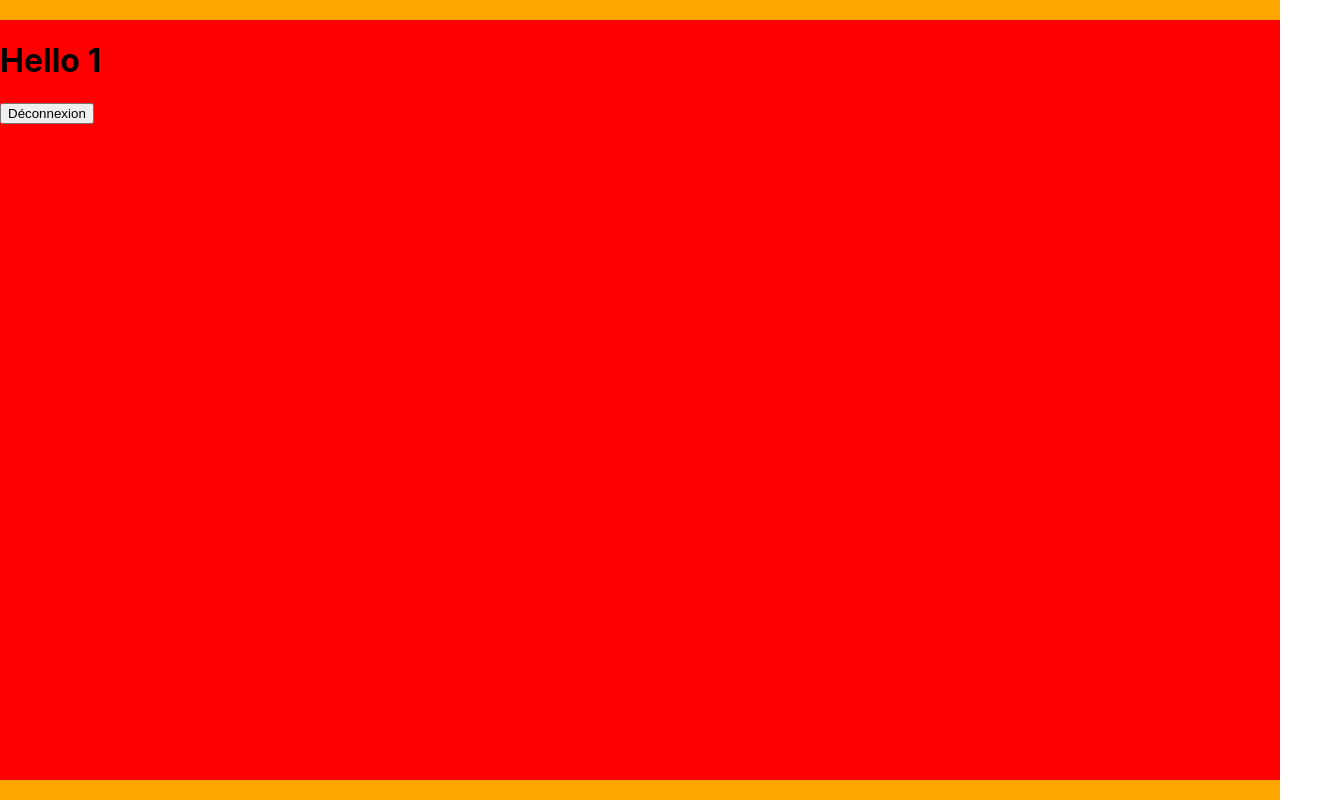
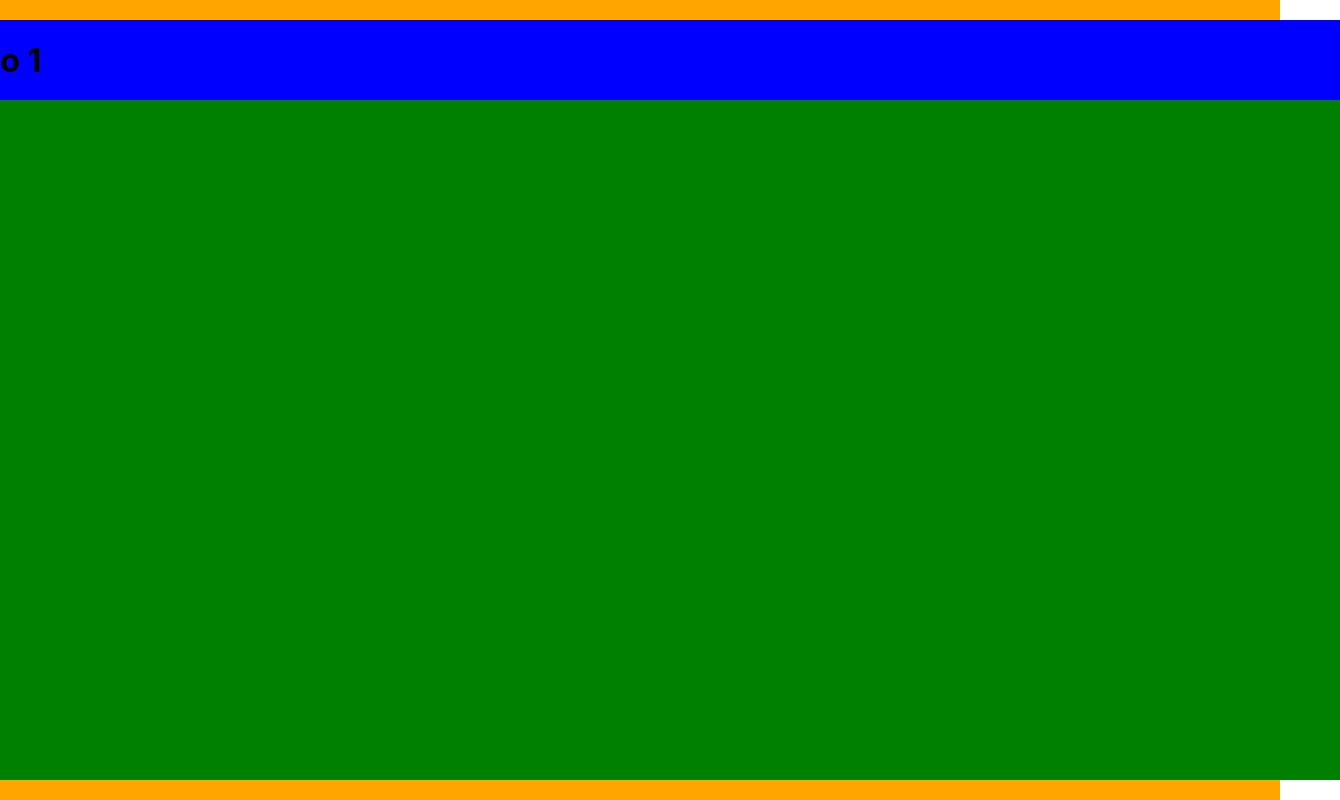
Before and after one commit to didierLaPasserelle/crazee-burger, a React (Create React App) app: page /order/1 in a window 1280 px wide. Shown: the whole page, 1340 px wide, since content can reach past the window. Built offline with nearby package versions, Linux system fonts and the light colour scheme.

Commit message:
F04: ORDER> Layout > Add navbar and main

```diff
--- a/src/components/pages/order/OrderPage.js
+++ b/src/components/pages/order/OrderPage.js
@@ -13,10 +13,13 @@
   return (
     <OrderPageStyled>
         <div className = "container">
-          <h1>Hello {username}</h1>
-          <Link to="/">
-              <button>Déconnexion</button>
-          </Link>
+          <div className= "navbar">
+            <h1>Hello {username}</h1>
+            <Link to="/">
+                <button>Déconnexion</button>
+            </Link>
+          </div>
+          <div className="main">Main</div>
         </div>
 
     </OrderPageStyled>
@@ -29,10 +32,23 @@
   display: flex;
   justify-content: center;
   align-items: center;
+  flex-direction: column;
 
   .container{
     background: red;
     height: 95vh;
     width: 1400px;
+    display: flex;
+    flex-direction: column;
+
+    .navbar{
+      background: blue;
+      height: 10vh;
+    }
+
+    .main{
+      background: green;
+      flex: 1; // l'élément va prendre tout le reste de la page. or you can also use : height: calc(95vh - 10vh);
+    }
   }
 `;
```
